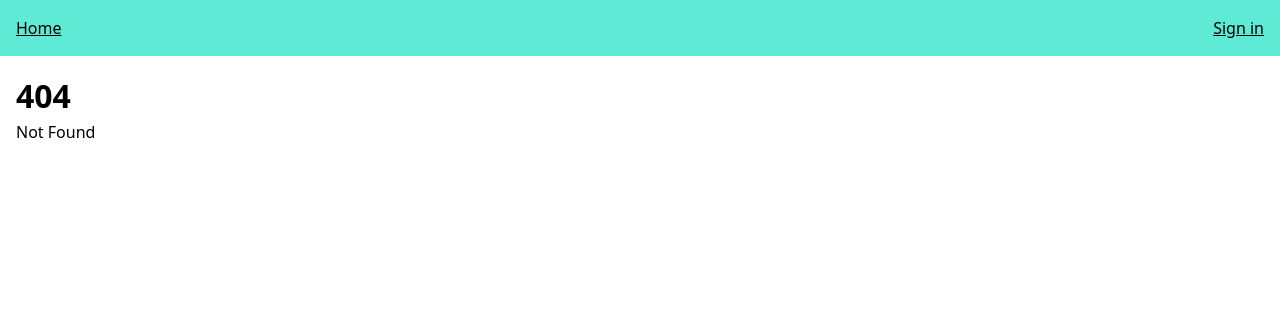
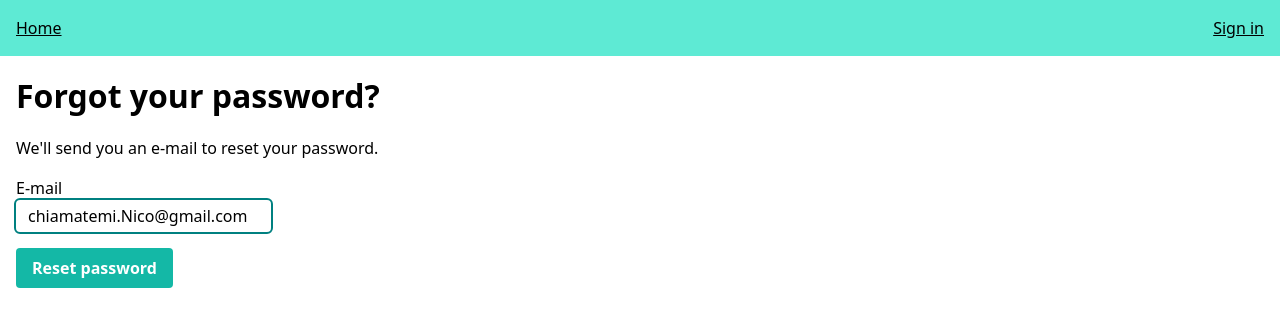
Before and after one commit to tentaclepurple/42_matcha, a SvelteKit app in the folder front/: page /forget-password in a window 1280 px wide. Before the commit this address had no page. Shown: the top 326 px of the page. Built offline with nearby package versions, Linux system fonts and the light colour scheme.

Commit message:
Add flow to reset password

```diff
--- /dev/null
+++ b/front/src/routes/forget-password/+page.svelte
@@ -0,0 +1,58 @@
+<script lang="ts">
+	import { goto } from '$app/navigation';
+	import Button from '$lib/components/Button.svelte';
+	import PageWrapper from '$lib/components/PageWrapper.svelte';
+	import { SERVER_BASE_URL } from '$lib/constants/api';
+
+	let error = '';
+	let message = '';
+	let isLoading = false;
+
+	const handleReset = async (e) => {
+		e.preventDefault();
+
+		isLoading = true;
+		error = '';
+		message = '';
+
+		const formData = new FormData(e.target);
+		const email = formData.get('email');
+
+		const res = await fetch(`${SERVER_BASE_URL}/api/users/forgot_password`, {
+			method: 'POST',
+			headers: {
+				'Content-Type': 'application/json'
+			},
+			body: JSON.stringify({ email: email?.toString().toLowerCase() })
+		});
+
+		if (!res) {
+			error = 'An error occurred. Please try again later.';
+			isLoading = false;
+			return;
+		}
+
+		goto('/forget-password/confirm', { replaceState: true });
+	};
+</script>
+
+<PageWrapper>
+	<h1 class="mb-4">Forgot your password?</h1>
+	<p class="mb-4">We'll send you an e-mail to reset your password.</p>
+	<form onsubmit={handleReset}>
+		<fieldset class="mb-4 flex flex-col items-start">
+			<label class="mb-4">
+				E-mail
+				<input type="email" id="email" name="email" value="chiamatemi.Nico@gmail.com" required />
+			</label>
+
+			<Button level="primary" type="submit" {isLoading}>Reset password</Button>
+		</fieldset>
+	</form>
+
+	{#if message}
+		<p>{message}</p>
+	{:else if error}
+		<p style="text-red-500">{error}</p>
+	{/if}
+</PageWrapper>
--- /dev/null
+++ b/front/src/routes/forget-password/+page.ts
@@ -0,0 +1 @@
+export const ssr = false;
--- /dev/null
+++ b/front/src/routes/forget-password/confirm/+page.svelte
@@ -0,0 +1,22 @@
+<script>
+	import PageWrapper from '$lib/components/PageWrapper.svelte';
+	import Button from '$lib/components/Button.svelte';
+	import { goto } from '$app/navigation';
+</script>
+
+<PageWrapper>
+	<h1 class="mb-4">Your new password is on the way!</h1>
+	<p class="mb-4">
+		If you have an account with us, you'll receive an e-mail with instructions on how to set a new
+		password.
+	</p>
+	<Button
+		level="primary"
+		type="button"
+		onclick={() => {
+			goto('/', { replaceState: true });
+		}}
+	>
+		Back to home
+	</Button>
+</PageWrapper>
--- /dev/null
+++ b/front/src/routes/forget-password/confirm/+page.ts
@@ -0,0 +1 @@
+export const ssr = false;
--- /dev/null
+++ b/front/src/routes/forget-password/new/+page.svelte
@@ -0,0 +1,72 @@
+<script lang="ts">
+	import PageWrapper from '$lib/components/PageWrapper.svelte';
+	import PasswordInput from '$lib/components/PasswordInput.svelte';
+	import Button from '$lib/components/Button.svelte';
+	import { SERVER_BASE_URL } from '$lib/constants/api';
+	import { goto } from '$app/navigation';
+
+	let error = '';
+	let loading = false;
+
+	const handleSubmit = async (e) => {
+		e.preventDefault();
+
+		loading = true;
+		error = '';
+
+		const params = new URLSearchParams(window.location.search);
+		const token = params.get('token');
+
+		const formData = new FormData(e.target);
+		const password = formData.get('password') as string;
+		const confirm = formData.get('confirm') as string;
+
+		if (password !== confirm) {
+			error = 'Passwords do not match';
+			loading = false;
+			return;
+		}
+
+		const res = await fetch(`${SERVER_BASE_URL}/api/users/reset_password/${token}`, {
+			method: 'POST',
+			headers: {
+				'Content-Type': 'application/json'
+			},
+			body: JSON.stringify({
+				password
+			})
+		});
+
+		if (!res) {
+			error = 'An error occurred. Please try again later.';
+			loading = false;
+			return;
+		}
+
+		loading = false;
+		goto('/forget-password/success', { replaceState: true });
+	};
+</script>
+
+<PageWrapper>
+	<h1 class="mb-4">Set your new password</h1>
+	<p class="mb-4">You're one step away from getting a new password.</p>
+
+	<form onsubmit={handleSubmit}>
+		<fieldset class="mb-4">
+			<label class="flex flex-col items-start justify-center">
+				Password
+				<PasswordInput id="password" name="password" value="Ciaociao1!" required />
+			</label>
+			<label class="flex flex-col items-start justify-center">
+				Confirm password
+				<PasswordInput id="confirm" name="confirm" value="Ciaociao1!" required />
+			</label>
+		</fieldset>
+		{#if error}
+			<p class="mb-4 text-red-500">{error}</p>
+		{/if}
+
+		<Button type="submit">Set new password</Button>
+	</form>
+</PageWrapper>
--- /dev/null
+++ b/front/src/routes/forget-password/new/+page.ts
@@ -0,0 +1,13 @@
+export const ssr = false;
+
+import { redirect } from '@sveltejs/kit';
+import type { PageLoad } from './$types';
+
+export const load: PageLoad = async ({ url }) => {
+	const params: URLSearchParams = url.searchParams;
+	const token: string | null = params.get('token');
+
+	if (!token) {
+		throw redirect(302, '/');
+	}
+};
--- /dev/null
+++ b/front/src/routes/forget-password/success/+page.svelte
@@ -0,0 +1,20 @@
+<script>
+	import PageWrapper from '$lib/components/PageWrapper.svelte';
+	import Button from '$lib/components/Button.svelte';
+	import { goto } from '$app/navigation';
+</script>
+
+<PageWrapper>
+	<h1 class="mb-4">Welcome back!</h1>
+	<p class="mb-4">Your password has been successfully reset. You can now log in with your new password.</p>
+
+	<Button
+		type="button"
+		level="primary"
+		onclick={() => {
+			goto('/login', { replaceState: true });
+		}}
+	>
+		Go to login
+	</Button>
+</PageWrapper>
--- /dev/null
+++ b/front/src/routes/forget-password/success/+page.ts
@@ -0,0 +1 @@
+export const ssr = false;
--- a/front/src/routes/login/+page.svelte
+++ b/front/src/routes/login/+page.svelte
@@ -81,6 +81,8 @@
 					</label>
 				</fieldset>
 
+				<a href="/forget-password">Forgot your password?</a>
+
 				<div class="flex items-baseline justify-center gap-2">
 					<Button type="button" level="secondary" onclick={handleCancel}>Cancel</Button>
 					<Button type="submit" {isLoading}>Log in</Button>
```
